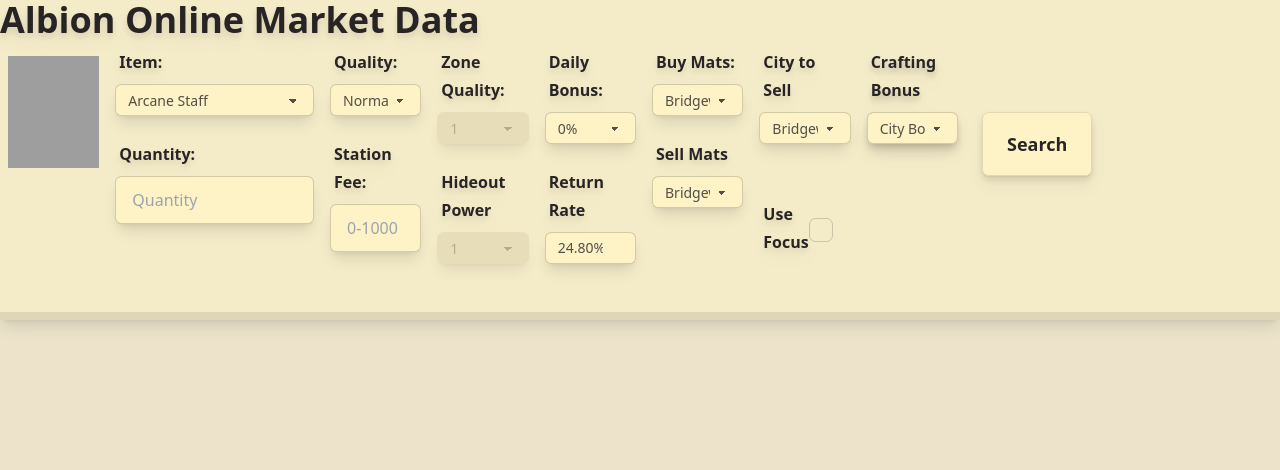
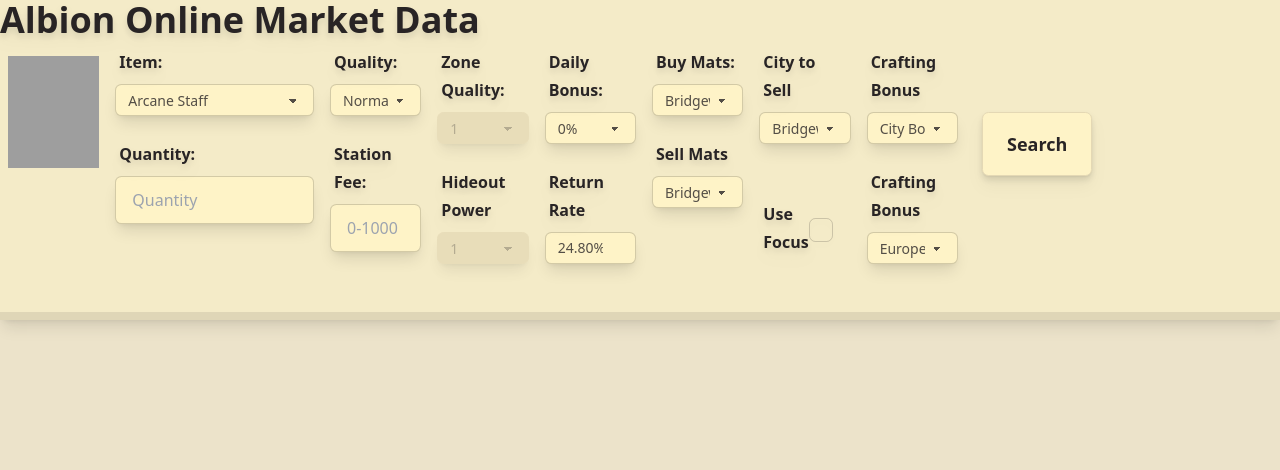
Before and after one commit to Jigglyy/Albion-Online-Marketplace-Calculator, a Django app: page /table/ in a window 1280 px wide. Shown: the top 470 px of the page. Run offline with Django 5.2, Linux system fonts and the light colour scheme; grey boxes are pictures that could not be loaded.

Commit message:
formatting, added server choice

```diff
--- a/static/js/scripts.js
+++ b/static/js/scripts.js
@@ -16,7 +16,7 @@
 
     // Load crafting_bonus.json
     try {
-        const response = await fetch('/static/json/crafting_bonus.json');
+        const response = await fetch("/static/json/crafting_bonus.json");
         craftingBonusData = await response.json();
     } catch (error) {
         console.error("Error loading crafting bonus data:", error);
@@ -69,22 +69,29 @@
         let baseRate;
 
         if (useFocus) {
-            baseRate = isHideoutBonus ? craftingBonusData.Focus[hideoutPower][zoneQuality] : "47,90%";
+            baseRate = isHideoutBonus
+                ? craftingBonusData.Focus[hideoutPower][zoneQuality]
+                : "47,90%";
         } else {
-            baseRate = isHideoutBonus ? craftingBonusData.NoFocus[hideoutPower][zoneQuality] : "24,80%";
+            baseRate = isHideoutBonus
+                ? craftingBonusData.NoFocus[hideoutPower][zoneQuality]
+                : "24,80%";
         }
 
-        baseRate = parseFloat(baseRate.replace(',', '.'));
+        baseRate = parseFloat(baseRate.replace(",", "."));
 
         if (dailyBonus !== "None") {
-            baseRate += parseFloat(dailyBonus.replace('%', ''));
+            baseRate += parseFloat(dailyBonus.replace("%", ""));
         }
 
         returnRateInput.value = baseRate.toFixed(2) + "%";
     }
 
     async function fetchAndDisplayResults() {
-        const selectedItemId = itemSelect.options[itemSelect.selectedIndex].getAttribute("data-key");
+        const selectedItemId =
+            itemSelect.options[itemSelect.selectedIndex].getAttribute(
+                "data-key"
+            );
         const selectedQuality = qualitySelect.value;
         const selectedCity = cityPriceSelection.value;
         const qualityToNumber = {
@@ -92,7 +99,7 @@
             Good: 2,
             Outstanding: 3,
             Excellent: 4,
-            Masterpiece: 5
+            Masterpiece: 5,
         };
         const selectedQualityNumber = qualityToNumber[selectedQuality];
         const url = `https://europe.albion-online-data.com/api/v2/stats/prices/T4_${selectedItemId},T4_${selectedItemId}@1,T4_${selectedItemId}@2,T4_${selectedItemId}@3,T4_${selectedItemId}@4,T5_${selectedItemId},T5_${selectedItemId}@1,T5_${selectedItemId}@2,T5_${selectedItemId}@3,T5_${selectedItemId}@4,T6_${selectedItemId},T6_${selectedItemId}@1,T6_${selectedItemId}@2,T6_${selectedItemId}@3,T6_${selectedItemId}@4,T7_${selectedItemId},T7_${selectedItemId}@1,T7_${selectedItemId}@2,T7_${selectedItemId}@3,T7_${selectedItemId}@4,T8_${selectedItemId},T8_${selectedItemId}@1,T8_${selectedItemId}@2,T8_${selectedItemId}@3,T8_${selectedItemId}@4?locations=${selectedCity}&qualities=${selectedQualityNumber}`;
@@ -133,15 +140,15 @@
         // Create table body
         const tbody = document.createElement("tbody");
 
-        data.forEach(item => {
+        data.forEach((item) => {
             // Convert item ID to string
             const itemId = item.item_id.toString();
 
             // Check if the last two characters are "@" followed by a number
             const lastTwoChars = itemId.slice(-2);
             let strippedItemId = itemId;
-            let tierSuffix = '';
-            if (lastTwoChars[0] === '@' && !isNaN(lastTwoChars[1])) {
+            let tierSuffix = "";
+            if (lastTwoChars[0] === "@" && !isNaN(lastTwoChars[1])) {
                 // Strip the first three and last two characters from the item ID
                 strippedItemId = itemId.substring(3, itemId.length - 2);
                 tierSuffix = `.${lastTwoChars[1]}`;
@@ -178,26 +185,26 @@
 
     function colorizeCity(city) {
         const colorMap = {
-            'Caerleon': 'darkred',
-            'Bridgewatch': 'darkorange',
-            'Fort Sterling': 'grey',
-            'Lymhurst': 'green',
-            'Martlock': 'blue',
-            'Thetford': 'purple'
+            Caerleon: "darkred",
+            Bridgewatch: "darkorange",
+            "Fort Sterling": "grey",
+            Lymhurst: "green",
+            Martlock: "blue",
+            Thetford: "purple",
         };
-        const color = colorMap[city] || 'black';
+        const color = colorMap[city] || "black";
         return `<td style="color: ${color};">${city}</td>`;
     }
 
     function qualityDescription(quality) {
         const qualityMap = {
-            '1': ['Normal', ''],
-            '2': ['Good', 'color: gray;'],
-            '3': ['Outstanding', 'color: saddlebrown;'],
-            '4': ['Excellent', 'color: silver;'],
-            '5': ['Masterpiece', 'color: goldenrod;']
+            1: ["Normal", ""],
+            2: ["Good", "color: gray;"],
+            3: ["Outstanding", "color: saddlebrown;"],
+            4: ["Excellent", "color: silver;"],
+            5: ["Masterpiece", "color: goldenrod;"],
         };
-        const [description, style] = qualityMap[quality] || [quality, ''];
+        const [description, style] = qualityMap[quality] || [quality, ""];
         return `<td style="${style}">${description}</td>`;
     }
 
--- a/static/src/styles.css
+++ b/static/src/styles.css
@@ -3172,6 +3172,18 @@
   margin-top: 2rem;
 }
 
+.mt-3 {
+  margin-top: 0.75rem;
+}
+
+.mt-2 {
+  margin-top: 0.5rem;
+}
+
+.mb-2 {
+  margin-bottom: 0.5rem;
+}
+
 .block {
   display: block;
 }
@@ -3310,6 +3322,18 @@
 
 .pl-8 {
   padding-left: 2rem;
+}
+
+.pt-2 {
+  padding-top: 0.5rem;
+}
+
+.pt-4 {
+  padding-top: 1rem;
+}
+
+.pb-2 {
+  padding-bottom: 0.5rem;
 }
 
 .text-center {
--- a/templates/table.html
+++ b/templates/table.html
@@ -202,7 +202,7 @@
             /></label>
         </div>
         <!--City or Hideout Crafting -->
-        <div class="col-span-1 lg:col-span-1 drop-shadow-lg">
+        <div class="col-span-1 lg:col-span-1">
             <label for="city-hideout-craft" class="prose label drop-shadow-lg"
                 ><h4 class="prose">Crafting Bonus</h4></label
             >
@@ -213,8 +213,19 @@
                 <option>City Bonus</option>
                 <option>Hideout Bonus</option>
             </select>
+            <label for="server-selection" class="prose label drop-shadow-lg mt-4"
+                ><h4 class="prose">Crafting Bonus</h4></label
+            >
+            <select
+                id="server-selection"
+                class="prose select select-bordered select-sm w-full bg-amber-100 shadow-lg"
+            >
+                <option>Europe</option>
+                <option>West</option>
+                <option>East</option>
+            </select>
         </div>
-        <!-- Search Button & Craft At -->
+        <!-- Search Button -->
         <div class="col-span-1 lg:col-span-2 space-y-4 p-2 drop-shadow-lg">
             <button
                 type="submit"
--- a/templates/tutorial.html
+++ b/templates/tutorial.html
@@ -13,7 +13,9 @@
                 update the information yourself, follow the steps listed below.
             </h3>
         </div>
-        <h1 class="mt-8 drop-shadow-lg">How to Set Up and Use the Albion Data Client</h1>
+        <h1 class="mt-8 drop-shadow-lg">
+            How to Set Up and Use the Albion Data Client
+        </h1>
 
         <h2 class="drop-shadow-lg">Introduction</h2>
         <p>
```
